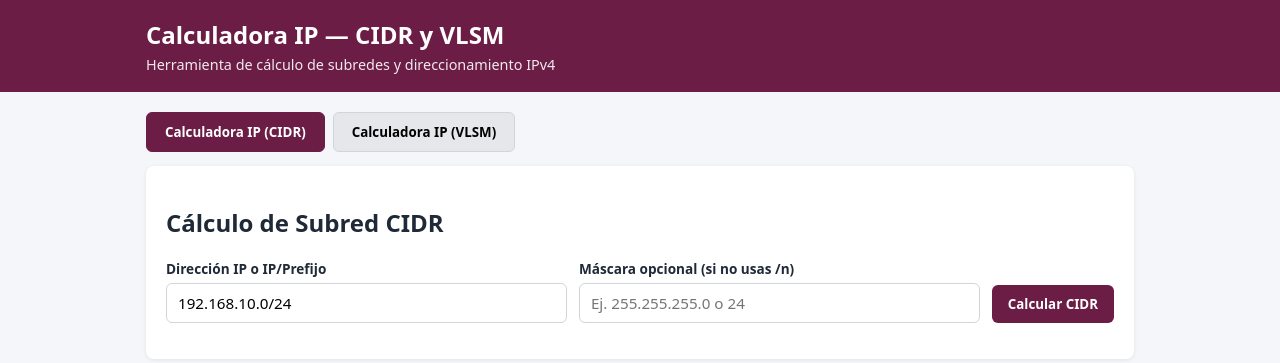
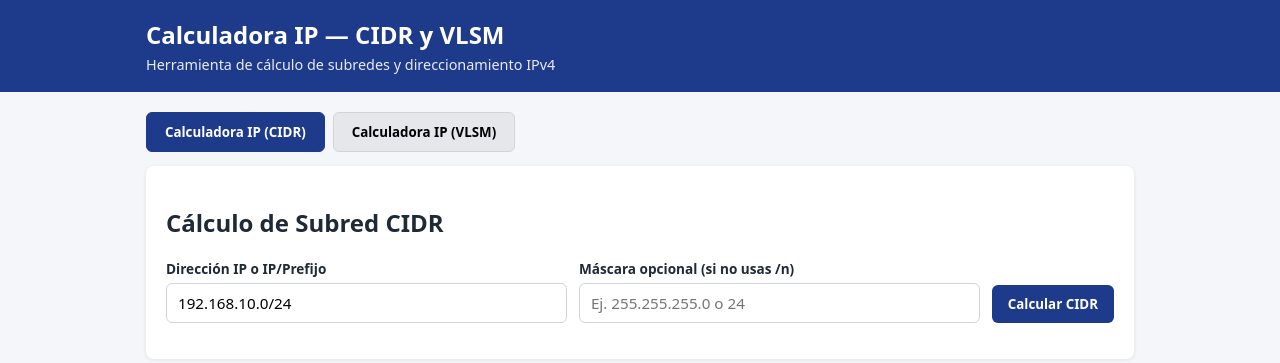
Before and after one commit to margaritabases-ai/CalculadoraIP, a Flask app: page / in a window 1280 px wide. Shown: the top 363 px of the page. Run offline with Flask 3, Linux system fonts and the light colour scheme.

Commit message:
Update style.css

```diff
--- a/static/style.css
+++ b/static/style.css
@@ -1,6 +1,6 @@
 :root {
-  --ipn-guinda: #6c1d45;
-  --ipn-dark: #4a122e;
+  --primary: #1e3a8a;
+  --primary-dark: #172554;
   --bg: #f4f6f9;
   --card: #ffffff;
   --text: #1f2937;
@@ -13,7 +13,7 @@
 body { margin: 0; background: var(--bg); color: var(--text); }
 .container { max-width: 1020px; margin: 0 auto; padding: 0 16px; }
 
-.topbar { background: var(--ipn-guinda); color: #fff; padding: 18px 0; margin-bottom: 20px; }
+.topbar { background: var(--primary); color: #fff; padding: 18px 0; margin-bottom: 20px; }
 .topbar h1 { margin: 0; font-size: 1.5rem; }
 .topbar p { margin: 4px 0 0; opacity: 0.9; font-size: 0.9rem; }
 
@@ -22,7 +22,7 @@ body { margin: 0; background: var(--bg); color: var(--text); }
   padding: 10px 18px; border: 1px solid var(--border); background: #e5e7eb;
   border-radius: 6px; cursor: pointer; font-weight: 600;
 }
-.tab-btn.active { background: var(--ipn-guinda); color: #fff; border-color: var(--ipn-guinda); }
+.tab-btn.active { background: var(--primary); color: #fff; border-color: var(--primary); }
 
 .card { background: var(--card); border-radius: 8px; padding: 20px; box-shadow: 0 1px 4px rgba(0,0,0,0.08); }
 .tab-content { display: none; }
@@ -36,10 +36,10 @@ input { padding: 9px 11px; border: 1px solid var(--border); border-radius: 6px;
 .align-end { justify-content: flex-end; }
 
 .btn-primary {
-  background: var(--ipn-guinda); color: #fff; border: none; padding: 10px 16px;
+  background: var(--primary); color: #fff; border: none; padding: 10px 16px;
   border-radius: 6px; cursor: pointer; font-weight: 600;
 }
-.btn-primary:hover { background: var(--ipn-dark); }
+.btn-primary:hover { background: var(--primary-dark); }
 .btn-secondary {
   background: #374151; color: #fff; border: none; padding: 10px 14px;
   border-radius: 6px; cursor: pointer; font-weight: 600;
@@ -59,7 +59,7 @@ input { padding: 9px 11px; border: 1px solid var(--border); border-radius: 6px;
 .hidden { display: none; }
 
 .summary-banner {
-  background: #eef2ff; border-left: 4px solid var(--ipn-guinda);
+  background: #eff6ff; border-left: 4px solid var(--primary);
   padding: 10px 14px; margin: 14px 0; font-weight: 600; font-size: 0.92rem;
 }
 .table-responsive { overflow-x: auto; }
```
